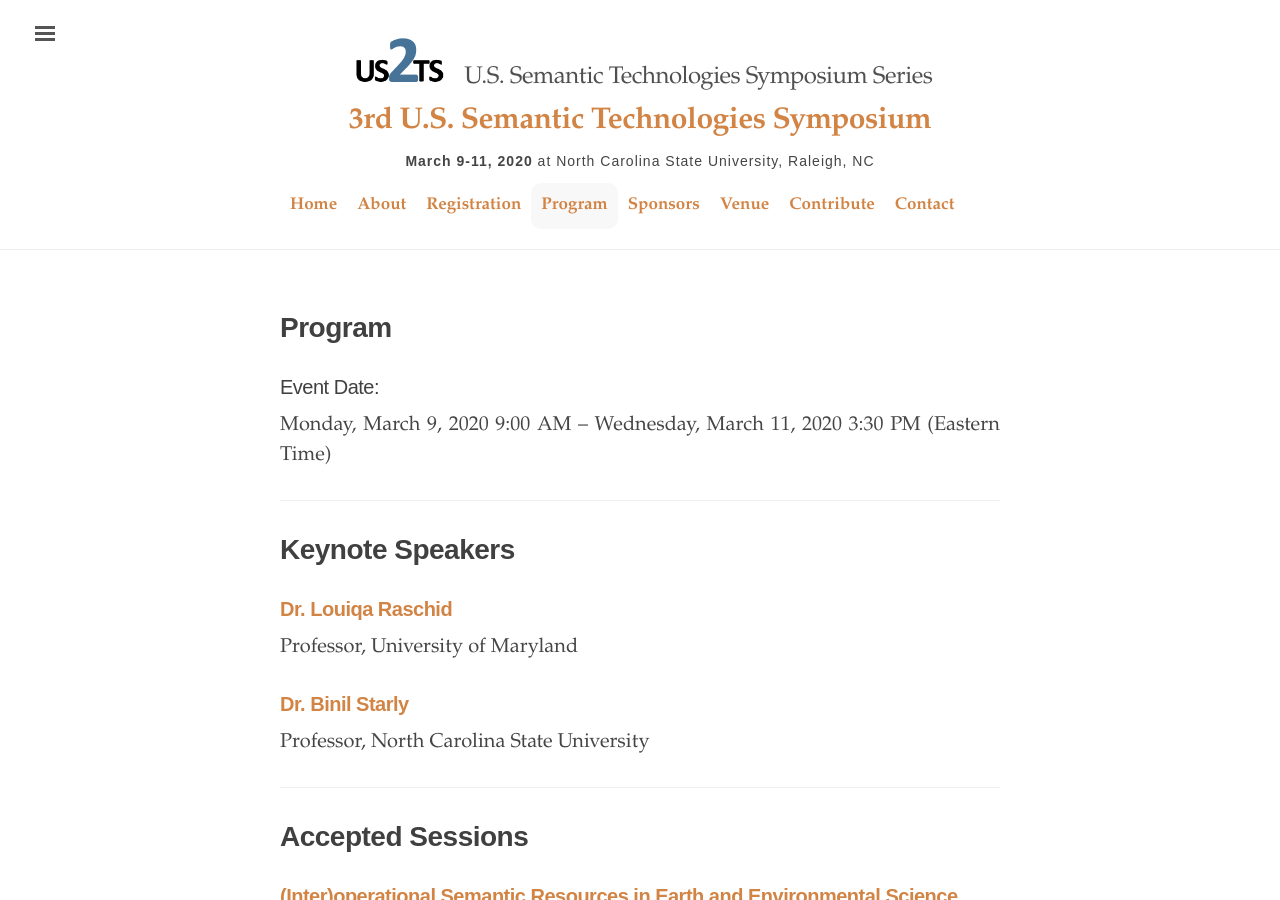
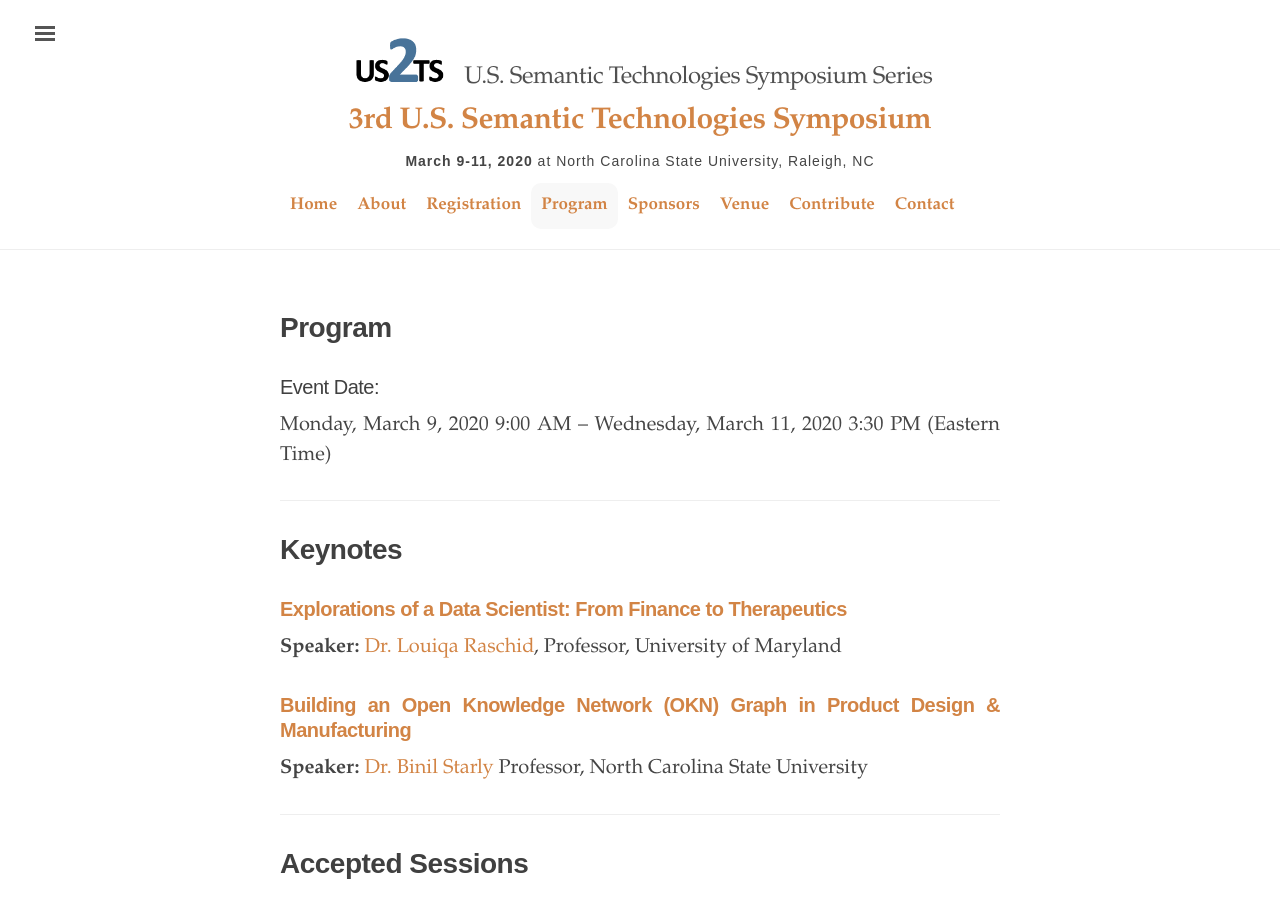
Before and after one commit to us2ts/us2ts.github.io, a Jekyll site: the page built from pages/program.md, in a window 1280 px wide and 900 px high. Built offline with Jekyll 4.4.1, drawn with Linux system fonts in a browser that asks for light colours; comment, search, counter and statistics services are not loaded.

Commit message:
rearranging links for keynotes

```diff
--- a/pages/program.md
+++ b/pages/program.md
@@ -16,16 +16,15 @@
 
 ----------------------------------------------------------------
 
-# Keynote Speakers {#keynotes}
+# Keynotes {#keynotes}
 
-### [**Dr. Louiqa Raschid**](https://us2ts.org/keynote-louiqa-raschid)
+### [**Explorations of a Data Scientist: From Finance to Therapeutics**](https://us2ts.org/keynote-louiqa-raschid)
 
-Professor, University of Maryland
+**Speaker:** [Dr. Louiqa Raschid](https://us2ts.org/keynotes#louiqa), Professor, University of Maryland
 
-### [**Dr. Binil Starly**](https://us2ts.org/keynote-binil-starly)
+### [**Building an Open Knowledge Network (OKN) Graph in Product Design & Manufacturing**](https://us2ts.org/keynote-binil-starly)
 
-Professor, North Carolina State University
-
+**Speaker:** [Dr. Binil Starly](https://us2ts.org/keynotes#bstarly) Professor, North Carolina State University
 
 ----------------------------------------------------------------
 
```
